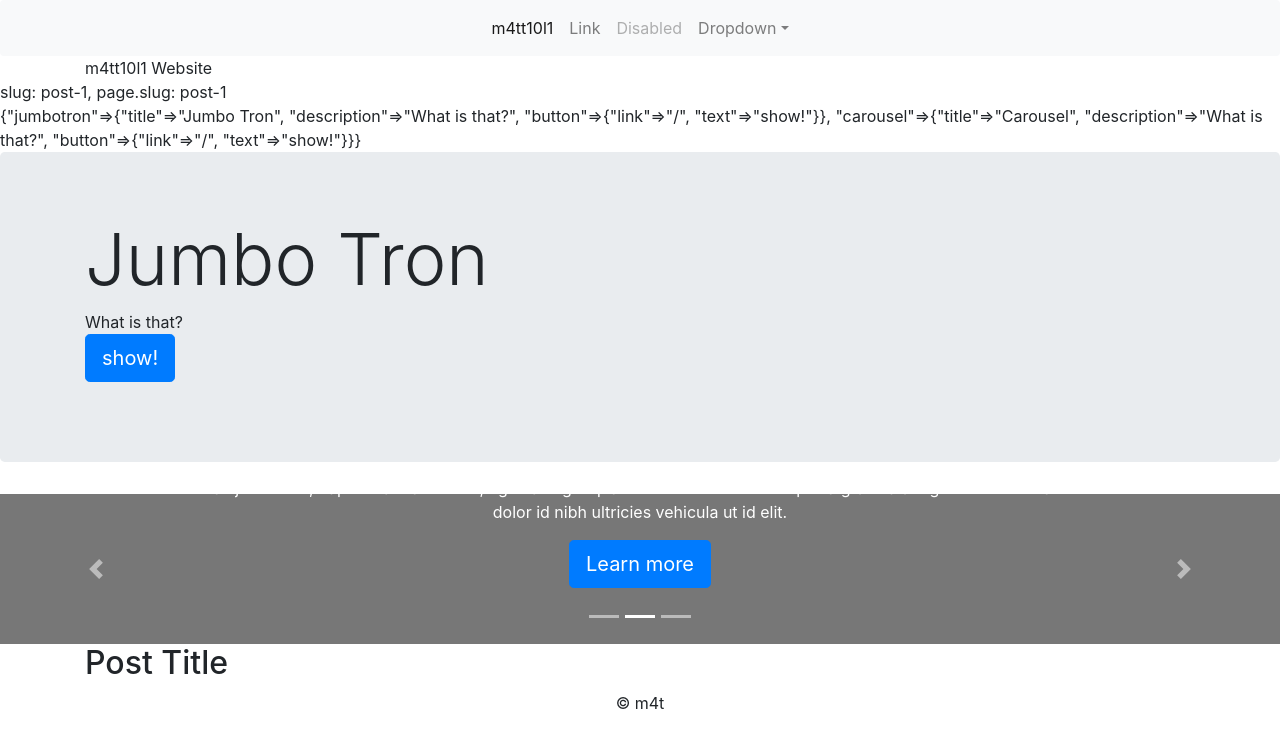
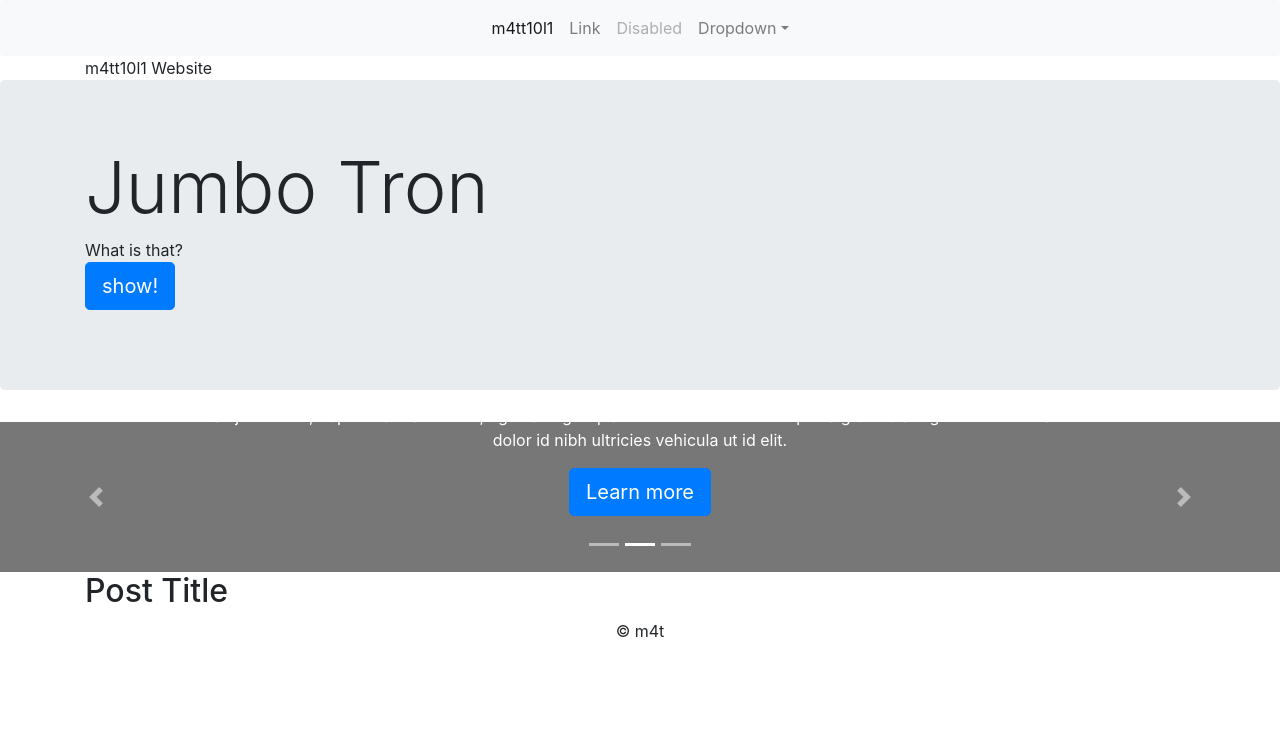
Before and after one commit to studiodiametrodev/m4tt10l1.github.io, a Jekyll site: the page built from _posts/2019-09-13-post-1.md, in a window 1280 px wide. Shown: the top 748 px of the page. Built offline with Jekyll 4.4.1, drawn with Linux system fonts in a browser that asks for light colours; our own code applies the rules of GitHub Pages for plain Markdown files.

Commit message:
Update jumbotron.html

```diff
--- a/_includes/jumbotron.html
+++ b/_includes/jumbotron.html
@@ -1,6 +1,4 @@
 {% assign jumbotron=include.params %}
-<div>slug: {{include.slug}}, page.slug: {{page.slug}}</div>
-{{ site.data.builder["post-1"] }}
 <div class="jumbotron">
     <div class="container">
         <h2 class="display-3">{{ jumbotron.title }}</h2>
```
